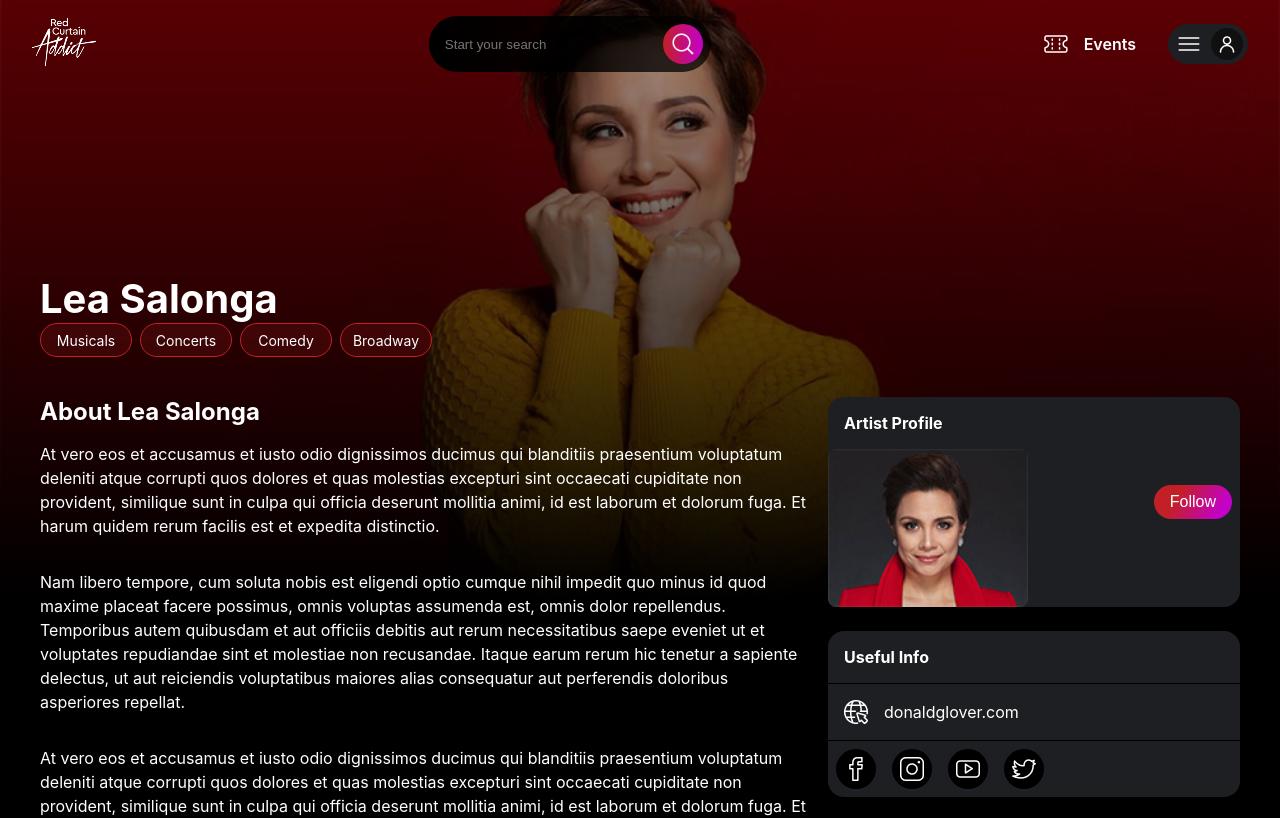
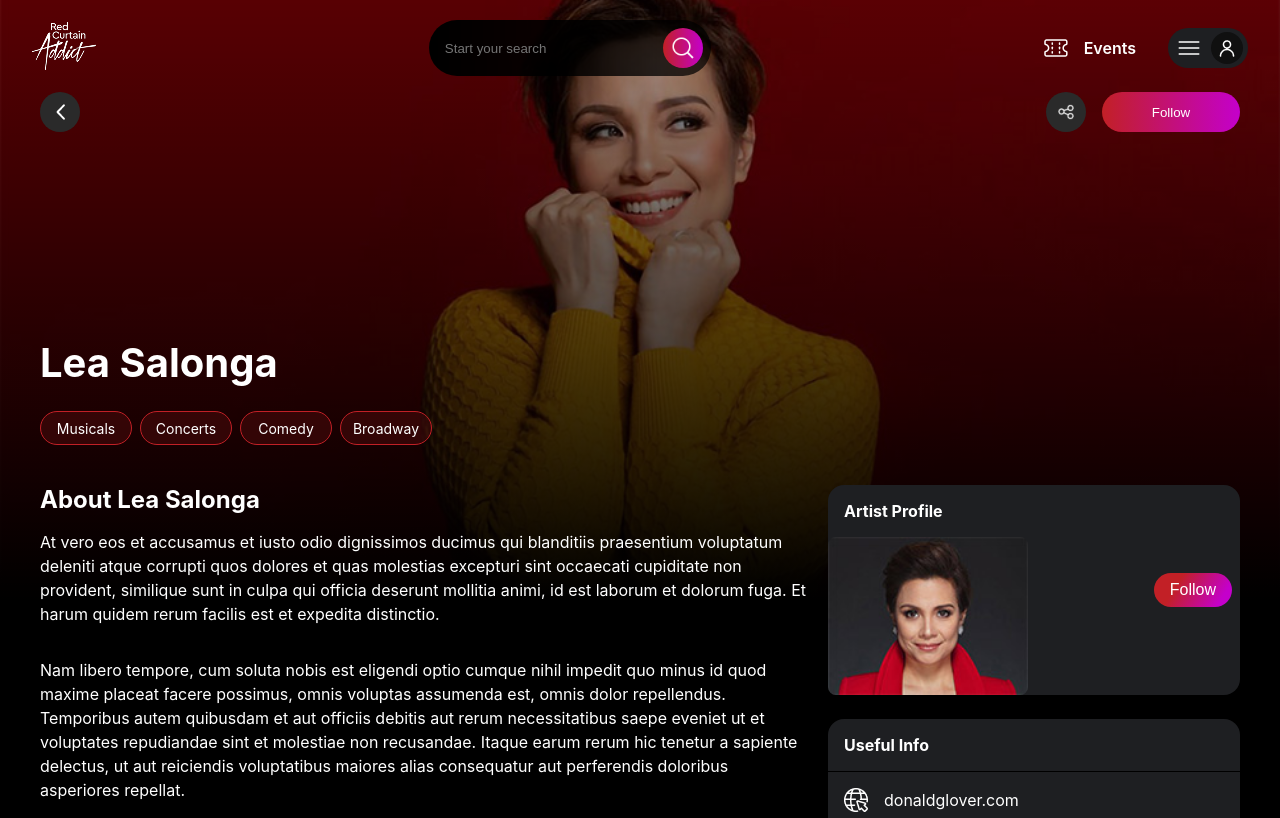
Before and after one commit to howardrosita/DT-Final-Project, a React (Create React App) app in the folder app/my-app/: page /artist/101 in a window 1280 px wide. Shown: the top 818 px of the page. Built offline with nearby package versions, Linux system fonts and the light colour scheme.

Commit message:
added search icon in artist section

```diff
--- a/app/my-app/src/App.css
+++ b/app/my-app/src/App.css
@@ -1,3 +1,8 @@
+:root {
+  --mobile-nav-display: none;
+  --nav-height: 88px;
+}
+
 body {
   color: #fff;
   background: #000000;
@@ -38,10 +43,9 @@ header {
 }
 
 nav {
-  height: 88px;
+  height: var(--nav-height);
   background-color: transparent;
-  display: flex;
-  align-items: center;
+  display: grid;
   padding: 20px 32px;
   transition: all 0.3s ease;
   width: 100%;
@@ -49,7 +53,48 @@ nav {
 }
 
 .mobileNavIcon {
+  width: 100%;
+  padding-top: 1rem;
+}
+
+.mobileNavIcon-inner {
+  display: var(--mobile-nav-display);
+  max-width: 1200px;
+  justify-content: space-between;
+  margin: auto;
+}
+
+.mobileNavIcon a {
+  display: flex;
+  border-radius: 50%;
+  background-color: #2a2a2a;
+  transition: background-color 0.25s;
+  width: 40px;
+  height: 40px;
+  justify-content: center;
+}
+
+.mobileNav a:nth-child(1) {
   display: none;
+}
+
+.mobileNavIcon img {
+  padding: 12px;
+}
+
+.mobileNav {
+  display: flex;
+  gap: 1rem;
+
+  button {
+    width: 138px;
+    border-radius: 50px;
+    border: none;
+    outline: none;
+    background-image: linear-gradient(to right, #c22026, #c400cb);
+    color: white;
+    cursor: pointer;
+  }
 }
 
 .nav-inner {
@@ -278,6 +323,7 @@ nav {
 .tags {
   display: flex;
   gap: 8px;
+  margin-top: 24px;
 }
 
 .tags .tag {
@@ -290,6 +336,11 @@ nav {
   border-radius: 50px;
   background-color: rgba(194, 32, 38, 0.16);
   font-size: 14px;
+  cursor: pointer;
+
+  &:hover {
+    background-color: rgba(194, 32, 38, 1);
+  }
 }
 
 .artists-section {
@@ -536,35 +587,23 @@ nav {
     margin-top: 1rem;
   }
 
-  .mobileNavIcon {
+  .mobileNavIcon-inner {
     display: flex;
-    width: 100%;
-    justify-content: space-between;
-    margin: 10px 0;
   }
 
-  .mobileNavIcon a {
+  .mobileNav a:nth-child(1) {
     display: flex;
-    border-radius: 50%;
-    background-color: #2a2a2a;
-    transition: background-color 0.25s;
-    width: 40px;
-    height: 40px;
-    justify-content: center;
-  }
-
-  .mobileNavIcon img {
-    padding: 12px;
   }
 
   .mobileNav {
-    display: flex;
-    gap: 1rem;
+    button {
+      display: none;
+    }
   }
 
   nav {
     padding: 12px 1rem;
-    height: auto;
+    height: fit-content;
   }
 
   .side-menu {
@@ -597,7 +636,6 @@ nav {
     display: block;
     margin-right: 1rem;
   }
-}
 
   .footer-container {
     flex-direction: column;
@@ -618,3 +656,4 @@ nav {
   .footer-section.social-media {
     flex: 0;
   }
+}
--- a/app/my-app/src/components/NavbarHero/NavBar.jsx
+++ b/app/my-app/src/components/NavbarHero/NavBar.jsx
@@ -40,7 +40,8 @@ const NavBar = ({ type }) => {
         style={{
           backgroundColor: bgColor,
           backdropFilter: bgBlur,
-          boxShadow: isSticky ? "2px 2px 15px 2px rgb(2, 2, 2)" : ""
+          boxShadow: isSticky ? "2px 2px 15px 2px rgb(2, 2, 2)" : "",
+          ["--nav-height"]: type === "artist" ? "fit-content" : "88px"
         }}
       >
         <div className="nav-inner">
@@ -60,7 +61,11 @@ const NavBar = ({ type }) => {
             </div>
             <NavMenu />
           </div>
-          <div className="mobileNavIcon">
+        </div>
+        <div className="mobileNavIcon" style={{
+          ['--mobile-nav-display']: type === "artist" ? "flex" : "none",
+        }}>
+          <div className="mobileNavIcon-inner">
             <div className="arrow-icon">
               <Link to={type === "artist" ? -1 : "#"}><img src={leftArrow} alt="left-arrow"></img></Link>
             </div>
@@ -76,6 +81,7 @@ const NavBar = ({ type }) => {
                   <img src={HeartIcon} alt="heart-icon"></img>
                 </a>
               }
+              {type === "artist" && <button>Follow</button>}
             </div>
           </div>
         </div>
```
Lines whose indentation alone changed are shown as unchanged.
